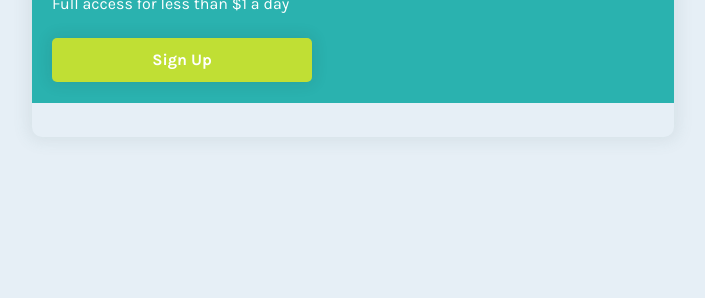
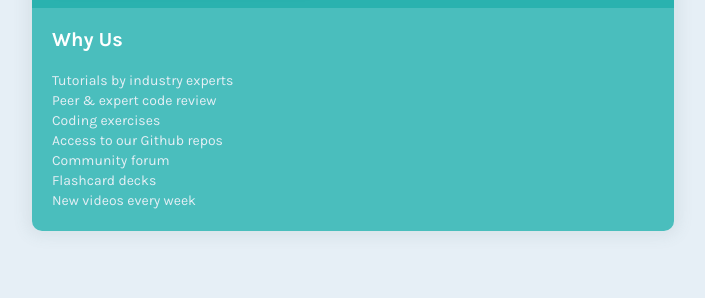
Before and after one commit to muqtadi/Single-price-grid-component-master, a plain HTML site: page index.html in a window 1280 px wide. Shown: the part 502-800 px from the top of the page, without its empty margins (287-992 px from the left). Drawn offline with Linux system fonts and the light colour scheme.

Commit message:
Add advantages section

```diff
--- a/index.html
+++ b/index.html
@@ -32,7 +32,22 @@
         </div>
       </div>
 
-      <!-- ________________________________________________________________________ -->
+      <!-- __________________________________________________________________________ADVANTAGES -->
+      <div class="advantages">
+        <div class="container">
+          <h1 class="advantages__title">Why Us</h1>
+          <p class="advantages__copy">
+            Tutorials by industry experts<br>
+            Peer & expert code review<br>
+            Coding exercises<br>
+            Access to our Github repos<br>
+            Community forum<br>
+            Flashcard decks<br>
+            New videos every week
+
+          </p>
+        </div>
+      </div>
 
     </div><!-- single__page__card -->
   </div><!-- wrapper -->
--- /dev/null
+++ b/scss/_advantages.scss
@@ -0,0 +1,17 @@
+.advantages{
+  background-color: rgb(74, 190, 189);
+  color: #fff;
+  padding: 20px 0;
+
+  .container{
+    .advantages__title{
+      font-size: 20px;
+      margin-bottom: 20px;
+    }
+    .advantages__copy{
+      font-size: 14px;
+      color: rgb(229, 239, 245);
+      line-height: 20px;
+    }
+  }
+}
--- a/scss/style.scss
+++ b/scss/style.scss
@@ -16,6 +16,7 @@
 
 @import './header';
 @import './subscribe';
+@import './advantages';
 
 *{
   margin: 0;
```
Also changed, not shown: css/style.css, 1 other file.
